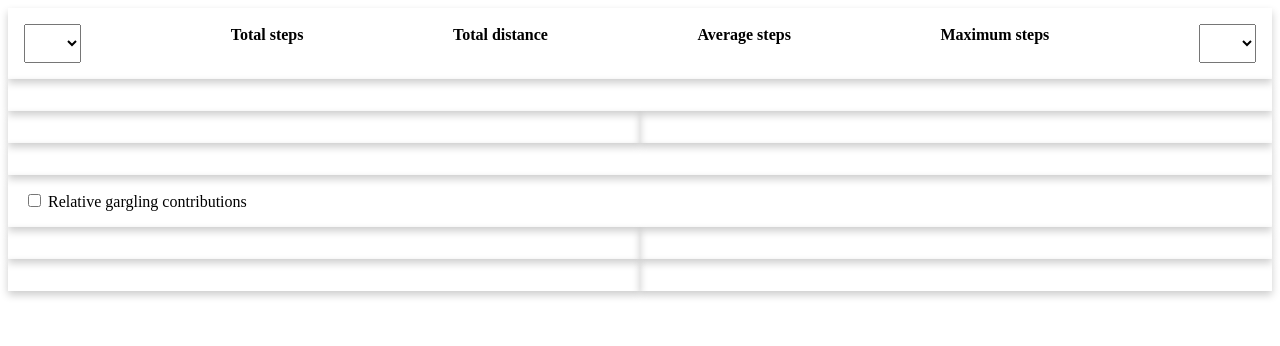
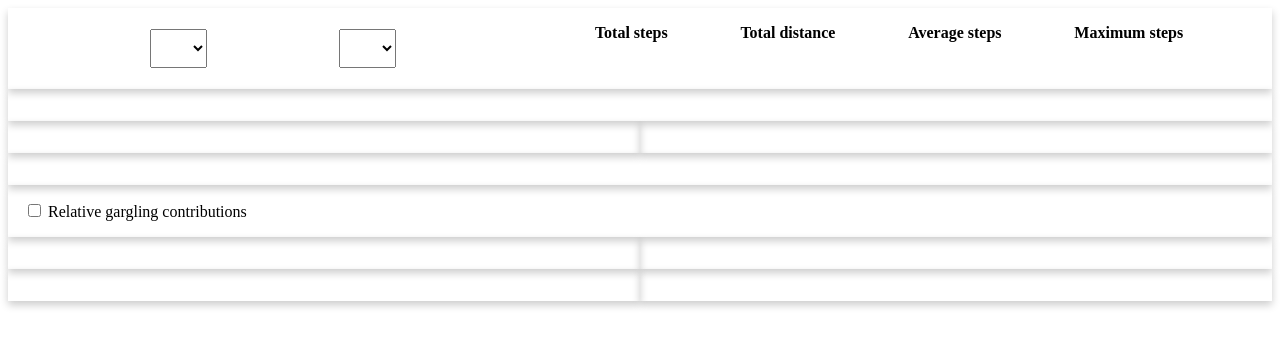
Before and after one commit to eirki/gargbot_3000, a website built with Parcel: page frontend/src/dashboard.html in a window 1280 px wide. Built offline with nearby package versions, Linux system fonts and the light colour scheme; sample sign-in values are in the browser's storage.

Commit message:
Dashboard: change select locations

```diff
--- a/frontend/src/dashboard.css
+++ b/frontend/src/dashboard.css
@@ -11,18 +11,19 @@
   display: flex;
   flex-wrap: wrap;
   justify-content: space-between;
-  align-items:  center;
+  align-items: stretch;
 }
 
 .container_inner {
   flex-grow: 3;  /* children property, since inner is part of outer */
+  flex-shrink: 2;  /* children property, since select is part of outer */
   display: flex;
   flex-wrap: wrap;
   flex-direction: row;
   justify-content: space-evenly
 }
 
-@media screen and (max-width: 900px) {
+@media screen and (max-width: 590px) {
   .container_inner {
     flex-direction: column;
   }
@@ -41,6 +42,21 @@
 .stat {
   margin: 5px;
   margin-bottom: 10px;
+}
+
+.gargling-select {
+  display: block;
+  font-size: 16px;
+  font-family: sans-serif;
+  font-weight: 500;
+  padding: .6em 1.4em .5em .8em;
+  margin: 5px;
+  box-sizing: border-box;
+}
+
+option {
+    background: white;
+    color:black;
 }
 
 
@@ -74,19 +90,3 @@ h4 {
 .pcswitch {
   text-align: left;
 }
-
-
-
-.gargling-select {
-  display: block;
-  font-size: 16px;
-  font-family: sans-serif;
-  font-weight: 500;
-  padding: .6em 1.4em .5em .8em;
-  box-sizing: border-box;
-}
-
-option {
-    background: white;
-    color:black;
-}
--- a/frontend/src/dashboard.html
+++ b/frontend/src/dashboard.html
@@ -9,9 +9,11 @@
 <body>
     <div class="row">
         <div class="column1">
-            <div class="card">
-                <div class="container_outer">
+            <div class="card container_outer">
+                <div class="container_inner">
                     <div><select class="gargling-select" id="left_gargling"></select></div>
+                    <div><select class="gargling-select" id="right_gargling"></select></div>
+                </div>
                 <div class="container_inner" id="person_stats">
                     <div>
                         <h4 class="statheader">Total steps</h4>
@@ -45,8 +47,6 @@
                             <span class="right stat"></span>
                         </div>
                     </div>
-                    </div>
-                    <div><select class="gargling-select" id="right_gargling"></select></div>
                 </div>
             </div>
         </div>
```
Also changed, not shown: 1 other file. Lines whose indentation alone changed are shown as unchanged.
